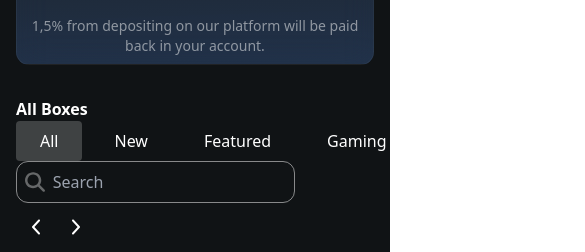
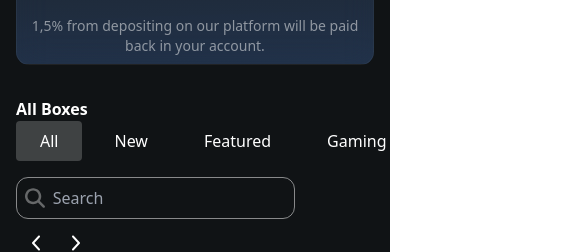
Before and after one commit to edycarreyes99/Flush-Test, an Angular app: page / in a window 390 px wide. Shown: the part 1187-1439 px from the top of the page, 585 px wide, since content can reach past the window. Built offline with nearby package versions, Linux system fonts and the light colour scheme.

Commit message:
bugfix, fixed the mobile view bug that showing the content at 50% of the screen

```diff
--- a/src/app/components/box-categories-filter/box-categories-filter.component.html
+++ b/src/app/components/box-categories-filter/box-categories-filter.component.html
@@ -1,5 +1,5 @@
 <div class="box-categories-filter-component">
-  <div class="flex flex-row">
+  <div class="flex flex-row max-w-[95vw] overflow-auto">
     <button
       class="text-white mr-2 hover:bg-flush-button-hover px-6 py-2 rounded"
       [class.bg-flush-button-active]="i === 0"
--- a/src/app/components/search/search.component.html
+++ b/src/app/components/search/search.component.html
@@ -1,5 +1,5 @@
 <div class="search-box-component">
-  <div class="rounded-xl border border-flush-gray w-full p-2">
+  <div class="rounded-xl border border-flush-gray w-full p-2 mt-4 md:mt-0">
     <div class="flex">
       <img
         src="../../../assets/img/search.svg"
```
